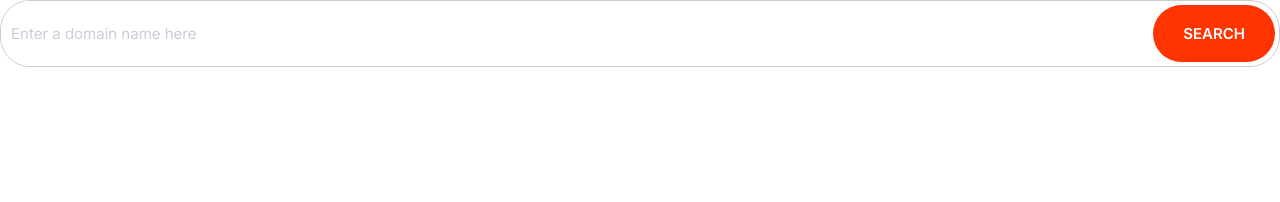
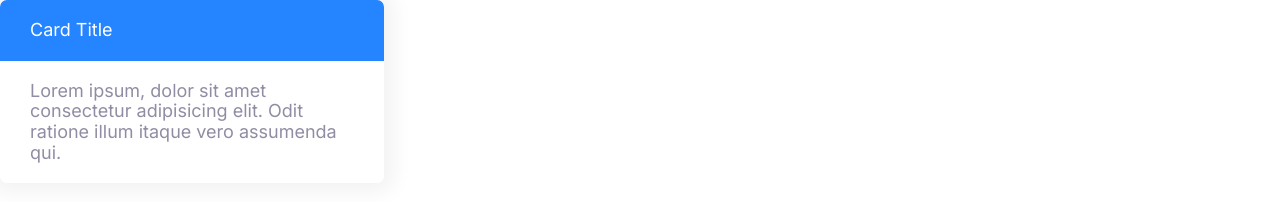
Before and after one commit to coodybag/Demo-project2022, a plain HTML site: page projectOne/HTML/index.html in a window 1280 px wide. Drawn offline with Linux system fonts and the light colour scheme.

Commit message:
Build card component.

```diff
--- a/projectOne/CSS/styles.css
+++ b/projectOne/CSS/styles.css
@@ -241,3 +241,27 @@ a {
     font-size: 1.5rem;
   }
 }
+
+/*CARDS*/
+/*structure*/
+.card-container {
+  width: 30%;
+}
+.card {
+  border-radius: 7px;
+  box-shadow: 0 0 20px 10px #f3f3f3;
+  overflow: hidden;
+}
+.card__header,
+.card__body {
+  padding: 2rem 3rem;
+}
+/*skins*/
+.card--primary .card__header {
+  background: var(--color-primary);
+  color: #fff;
+}
+.card--secondary .card__header {
+  background: var(--color-secondary);
+  color: #fff;
+}
--- a/projectOne/HTML/index.html
+++ b/projectOne/HTML/index.html
@@ -15,9 +15,14 @@
     <link rel="stylesheet" href="../CSS/styles.css" />
   </head>
   <body>
-    <div class="input-group">
-      <input type="text" class="input" placeholder="Enter a domain name here" />
-      <button class="btn btn--accent">Search</button>
+    <div class="card-container">
+      <div class="card card--primary">
+        <header class="card__header">Card Title</header>
+        <div class="card__body">
+          Lorem ipsum, dolor sit amet consectetur adipisicing elit. Odit ratione
+          illum itaque vero assumenda qui.
+        </div>
+      </div>
     </div>
   </body>
 </html>
```
Also changed, not shown: projectOne/components/card.html (added, +9 -0 lines).
